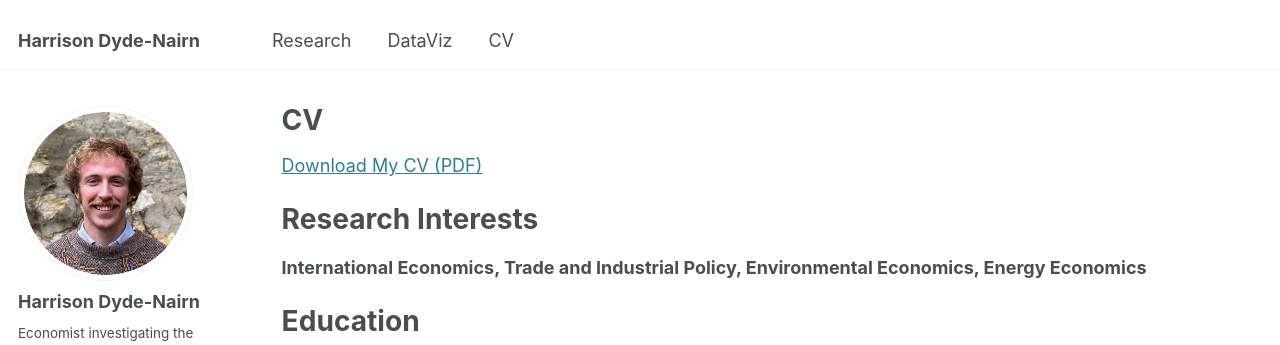
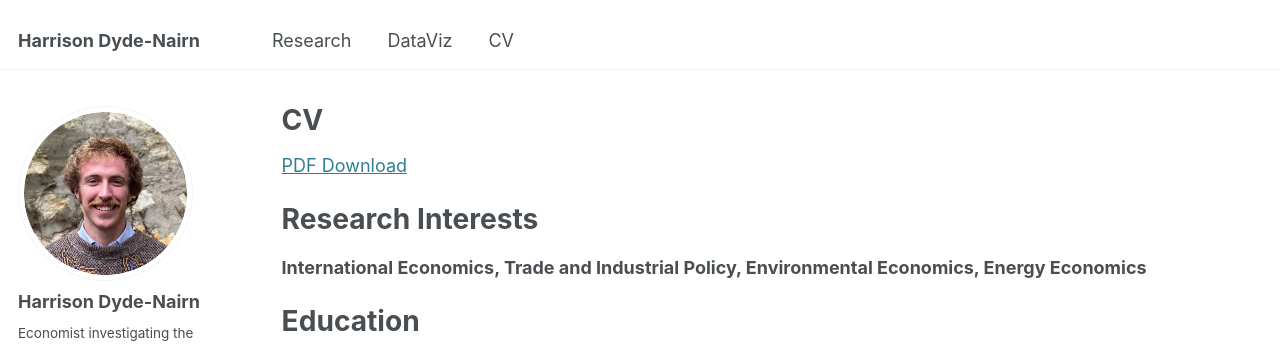
Before and after one commit to hdydenairn/hdydenairn.github.io, a Jekyll site: the page built from _pages/cv.md, in a window 1280 px wide and 900 px high. Shown: the top 345 px of the window. Built offline with Jekyll 4.4.1, drawn with Linux system fonts in a browser that asks for light colours.

Commit message:
Update cv.md

```diff
--- a/_pages/cv.md
+++ b/_pages/cv.md
@@ -7,7 +7,8 @@ redirect_from:
   - /resume
 ---
 
-[Download My CV (PDF)](https://hdydenairn.github.io/_cv/cv_jan2025.pdf)
+
+[PDF Download](https://hdydenairn.github.io/files/cv_jan2025.pdf)
 
 # Research Interests
 
```
